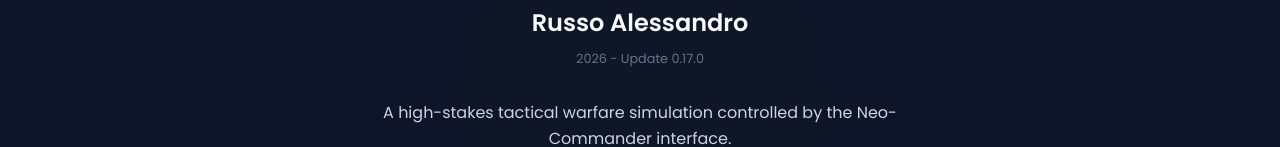
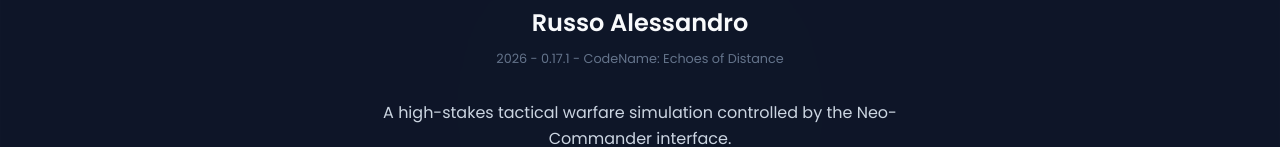
Before and after one commit to Lordtzeentch38/Neo-Tactics_Updates, a plain HTML site: page index.html in a window 1280 px wide. Both pictures are taken after a click on the button "INFO". Shown: the part 292-439 px from the top of the page. Drawn offline with nearby package versions, Linux system fonts and the light colour scheme; no server answers.

Commit message:
Release v0.17.1 - CodeName: Echoes of Distance

```diff
--- a/index.html
+++ b/index.html
@@ -57,7 +57,7 @@
                 <div class="credits-section">
                     <h2>Created & Designed By</h2>
                     <h3 class="creator-name">Russo Alessandro</h3>
-                    <p class="year">2026 - Update 0.17.0</p>
+                    <p class="year">2026 - 0.17.1 - CodeName: Echoes of Distance</p>
                 </div>
 
                 <div class="game-desc">
```
Also changed, not shown: manifest.json.
